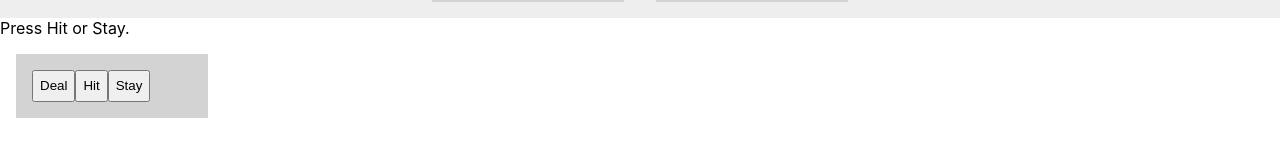
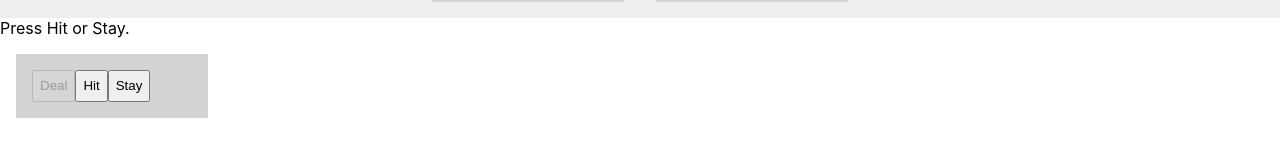
Before and after one commit to StokeMasterJack/2022-10-06-react-cisco, a React (Create React App) app: page / in a window 1280 px wide. Shown: the part 350-506 px from the top of the page. Built offline with nearby package versions, Linux system fonts and the light colour scheme.

Commit message:
disable Buttons

```diff
--- a/src/BlackjackButtons.tsx
+++ b/src/BlackjackButtons.tsx
@@ -11,20 +11,17 @@ export const BlackjackButtons = ({isGameActive, dispatch}: { isGameActive: boole
 
     const onClick = (event: any) => {
         const name = event.target.name;
-        console.log("onClick: ", name);
-
         const action: BjAction = {
             type: name
         };
-
         dispatch(action);
     };
 
     return <Ro style={{padding: "1rem", backgroundColor, margin: "1rem", width: "10rem", height: "2rem"}}>
 
-        <button name='deal' onClick={onClick}>Deal</button>
-        <button name='hit' onClick={onClick}>Hit</button>
-        <button name='stay' onClick={onClick}>Stay</button>
+        <button name='deal' onClick={onClick} disabled={isGameActive}>Deal</button>
+        <button name='hit' onClick={onClick} disabled={!isGameActive}>Hit</button>
+        <button name='stay' onClick={onClick} disabled={!isGameActive}>Stay</button>
 
     </Ro>;
 };
--- a/src/BlackjackGame.tsx
+++ b/src/BlackjackGame.tsx
@@ -6,16 +6,16 @@ const mkInitState = (): Game => {
     return Game.mk({shuffle: true});
 };
 
+const reducer = (oldGame: Game, action: BjAction): Game => {
+    const newGame = oldGame.update(action);
+    return newGame;
+};
+
 export type Dispatch = (action: BjAction) => void;
 
 export const BlackjackGame: FC = () => {
 
     const [state, setState] = useState<Game>(mkInitState);
-
-    const reducer = (oldGame: Game, action: BjAction): Game => {
-        const newGame = oldGame.update(action);
-        return newGame;
-    };
 
     const dispatch = (action: BjAction) => {
         const newState = reducer(state, action);
--- a/src/BlackjackGameVu.tsx
+++ b/src/BlackjackGameVu.tsx
@@ -4,7 +4,6 @@ import {BlackjackButtons} from "./BlackjackButtons";
 import {Dispatch} from "./BlackjackGame";
 import {HandVu} from "./HandVu";
 import {Co, Ro} from "./ss-react-utils";
-
 
 export const BlackjackGameVu = ({state, dispatch}: { state: Game, dispatch: Dispatch }) => {
 
```
